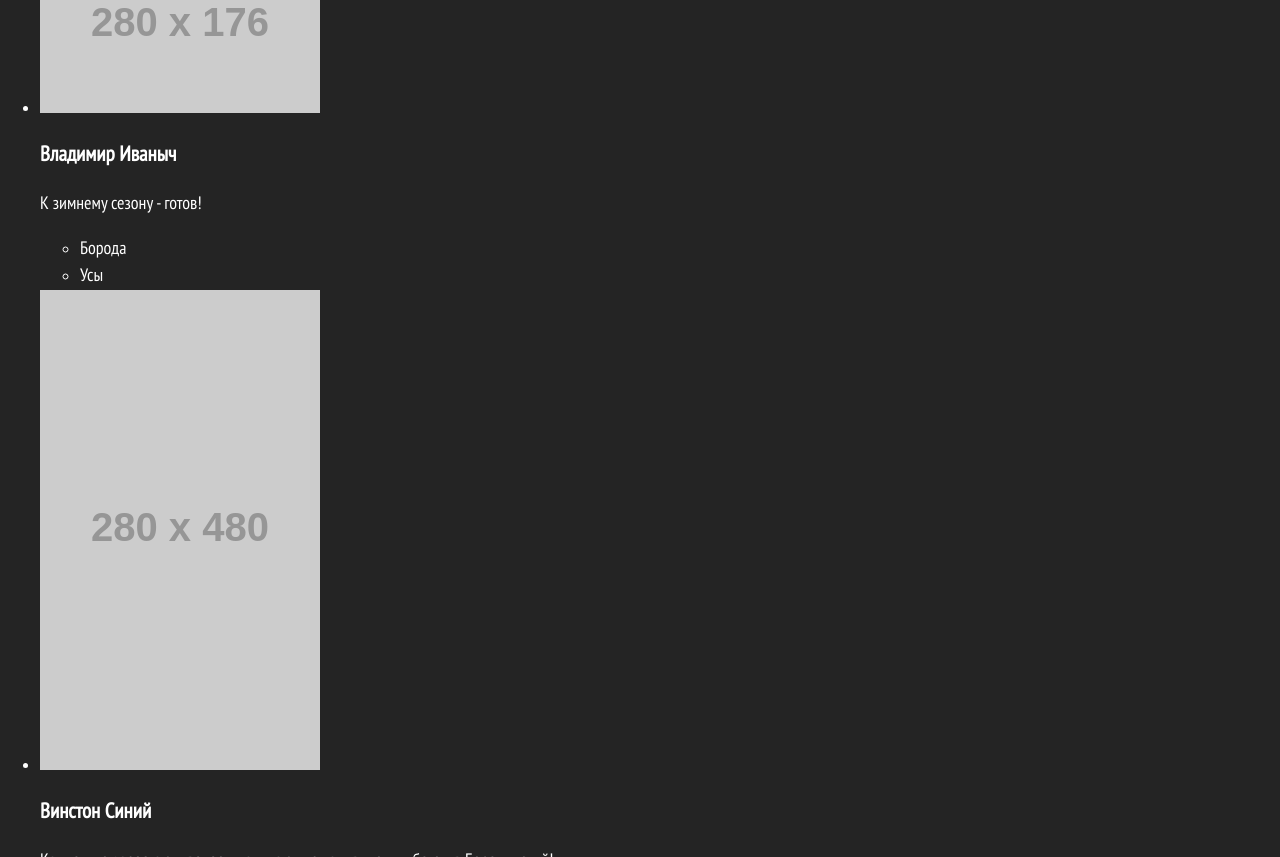
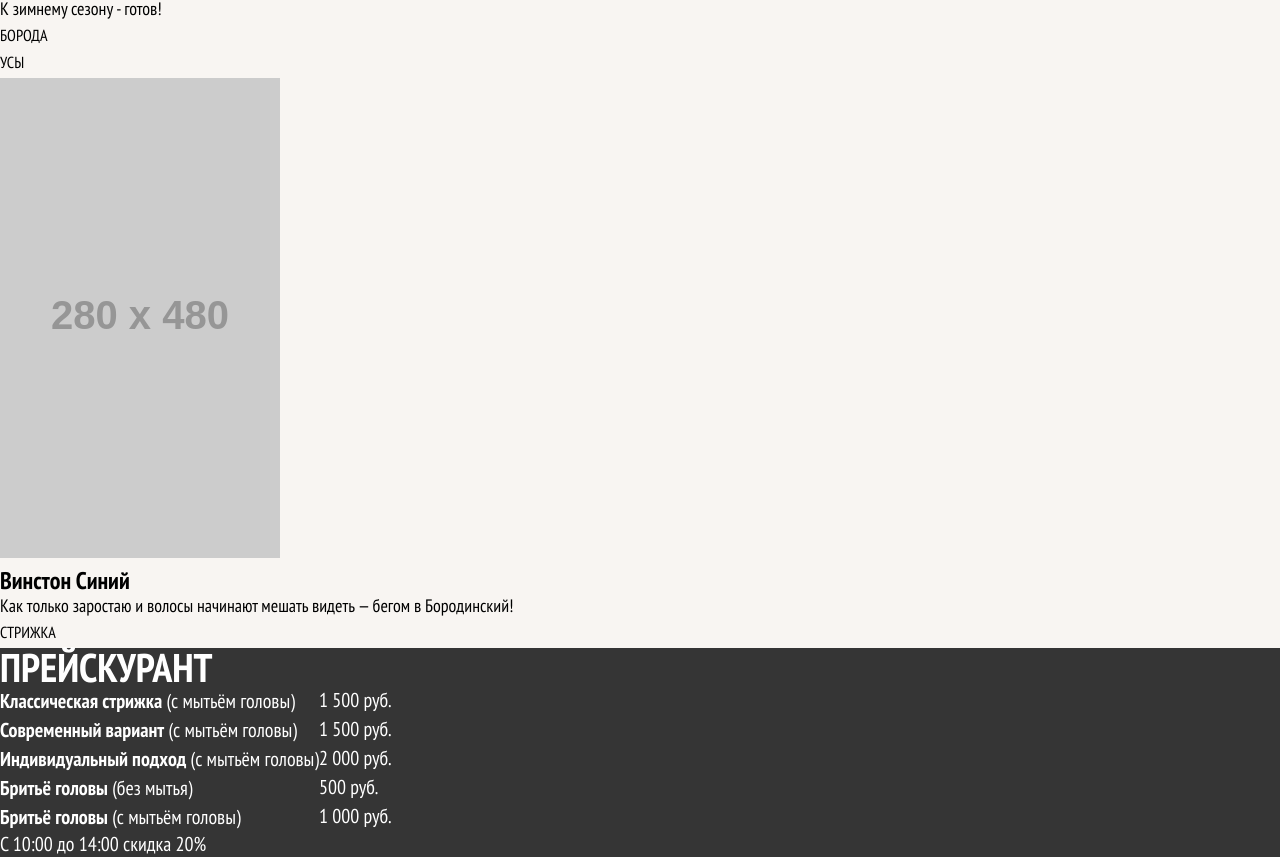
Before and after one commit to kuanov/barbershop, a website: page source/photo.html in a window 1280 px wide. Shown: the part 1867-2724 px from the top of the page. Drawn offline with nearby package versions, Linux system fonts and the light colour scheme; files that its build step writes are made by us from their sources; placeholder pictures from the web are drawn by us.

Commit message:
Добавил текстовую стилизацию для страницы Наши работы

```diff
--- /dev/null
+++ b/source/less/blocks/price-list.less
@@ -0,0 +1,40 @@
+.price-list {
+  color: #ffffff;
+  background-color: #353535;
+}
+
+.price-list__heading {
+  margin: 0;
+
+  font-family: "pt_sans_narrowbold", Arial, sans-serif;
+  font-size: 30px;
+  line-height: 30px;
+  text-transform: uppercase;
+  text-align: center;
+}
+
+.price-list__table {
+  border-spacing: unset;
+
+  font-size: 20px;
+}
+
+.price-list__field {
+  padding: 0;
+}
+
+.price-list__value {
+  padding: 0;
+}
+
+.price-list__field-name {
+  font-family: "pt_sans_narrowbold", Arial, sans-serif;
+}
+
+@media (min-width: @tablet-width) {
+  .price-list__heading {
+    font-size: 40px;
+    line-height: 40px;
+    text-align: left;
+  }
+}
--- /dev/null
+++ b/source/less/blocks/sale.less
@@ -0,0 +1,27 @@
+.sale {
+  color: #ffffff;
+  background-color: #353535;
+}
+
+.sale__text {
+  font-size: 20px;
+  font-weight: normal;
+}
+
+@media (min-width: @tablet-width) {
+  .sale__text {
+    font-family: "pt_sans_narrowbold", Arial, sans-serif;
+    font-size: 30px;
+    line-height: 30px;
+    text-transform: uppercase;
+  }
+}
+
+@media (min-width: @desktop-width) {
+  .sale__text {
+    font: inherit;
+    font-size: 20px;
+    text-transform: initial;
+    text-align: center;
+  }
+}
--- /dev/null
+++ b/source/less/blocks/work.less
@@ -0,0 +1,53 @@
+.work {
+  color: #000000;
+  background-color: @bg-lightness;
+}
+
+.work__heading {
+  margin: 0;
+
+  font-family: "pt_sans_narrowbold", Arial, sans-serif;
+  font-size: 30px;
+  line-height: 30px;
+  text-transform: uppercase;
+  text-align: center;
+}
+
+.work__list {
+  margin: 0;
+  padding: 0;
+
+  list-style: none;
+}
+
+.work__subject {
+  margin: 0;
+
+  font-family: "pt_sans_narrowbold", Arial, sans-serif;
+  font-size: 24px;
+  line-height: 27px;
+}
+
+.work__review {
+  margin: 0;
+}
+
+.work__types {
+  margin: 0;
+  padding: 0;
+
+  list-style: none;
+}
+
+.work__type {
+  font-size: 16px;
+  text-transform: uppercase;
+}
+
+@media (min-width: @tablet-width) {
+  .work__heading {
+    font-size: 40px;
+    line-height: 40px;
+    text-align: left;
+  }
+}
--- a/source/less/style.less
+++ b/source/less/style.less
@@ -16,3 +16,6 @@
 @import "blocks/socials";
 @import "blocks/copyright";
 @import "blocks/modal";
+@import "blocks/work";
+@import "blocks/price-list";
+@import "blocks/sale";
--- a/source/photo.html
+++ b/source/photo.html
@@ -61,6 +61,7 @@
 
     <main class="inner-page">
       <section class="work">
+        <div class="work__wrapper">
           <h2 class="work__heading">Наши Работы</h2>
 
           <ul class="work__list">
@@ -139,38 +140,52 @@
               </ul>
             </li>
           </ul>
+        </div>
       </section>
 
       <section class="price-list">
         <h2 class="price-list__heading">Прейскурант</h2>
 
         <table class="price-list__table">
+          <tbody class="price-list__table-body">
             <tr>
               <td class="price-list__field">
-              Классическая стрижка (с мытьём головы)
+                <span class="price-list__field-name">Классическая стрижка</span>
+                (с мытьём головы)
               </td>
               <td class="price-list__value">1 500 руб.</td>
             </tr>
             <tr>
               <td class="price-list__field">
-              Современный вариант (с мытьём головы)
+                <span class="price-list__field-name">Современный вариант</span>
+                (с мытьём головы)
               </td>
               <td class="price-list__value">1 500 руб.</td>
             </tr>
             <tr>
               <td class="price-list__field">
-              Индивидуальный подход (с мытьём головы)
+                <span class="price-list__field-name"
+                  >Индивидуальный подход</span
+                >
+                (с мытьём головы)
               </td>
               <td class="price-list__value">2 000 руб.</td>
             </tr>
             <tr>
-            <td class="price-list__field">Бритьё головы (без мытья)</td>
+              <td class="price-list__field">
+                <span class="price-list__field-name">Бритьё головы</span> (без
+                мытья)
+              </td>
               <td class="price-list__value">500 руб.</td>
             </tr>
             <tr>
-            <td class="price-list__field">Бритьё головы (с мытьём головы)</td>
+              <td class="price-list__field">
+                <span class="price-list__field-name">Бритьё головы</span> (с
+                мытьём головы)
+              </td>
               <td class="price-list__value">1 000 руб.</td>
             </tr>
+          </tbody>
         </table>
       </section>
 
```
Lines whose indentation alone changed are shown as unchanged.
